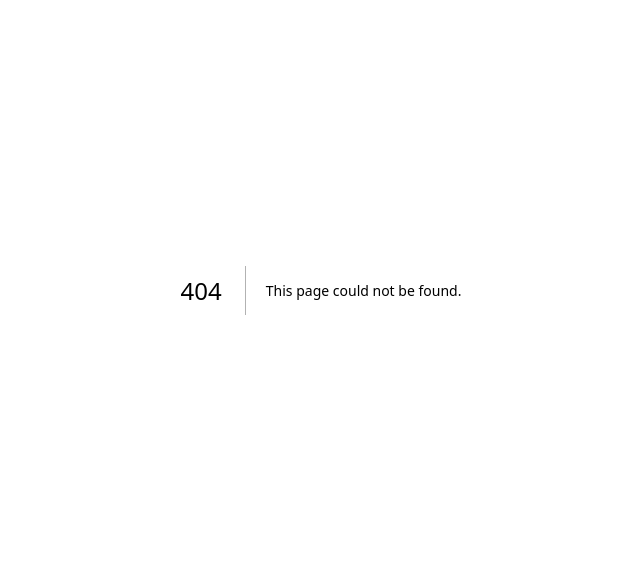
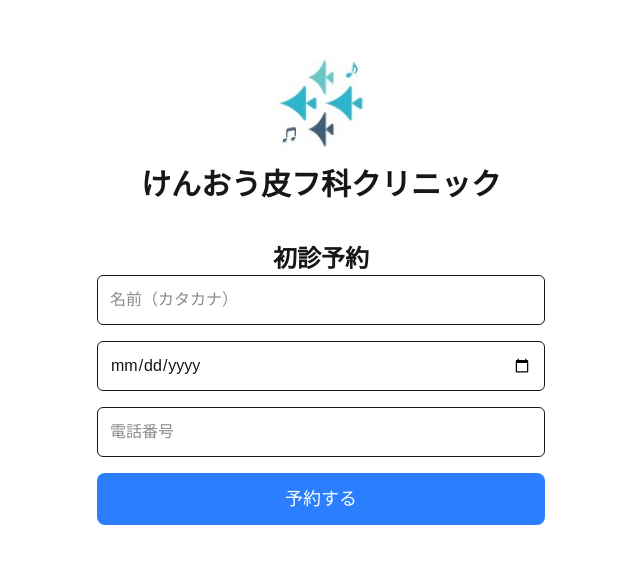
Before and after one commit to 39raisho1/clinic-reserve, a Next.js app: page /shoshin in a window 1280 px wide. Before the commit this address had no page. Shown: the part 110-674 px from the top of the page, without its empty margins (319-959 px from the left). Built offline with nearby package versions, Linux system fonts and the light colour scheme.

Commit message:
初診・再診のページを正しいディレクトリに移動

```diff
--- /dev/null
+++ b/pages/saishin.js
@@ -0,0 +1,5 @@
+import { SaishinReservation } from "../components/ReservationForms";
+
+export default function SaishinPage() {
+  return <SaishinReservation />;
+}
--- /dev/null
+++ b/pages/shoshin.js
@@ -0,0 +1,5 @@
+import { ShoshinReservation } from "../components/ReservationForms";
+
+export default function ShoshinPage() {
+  return <ShoshinReservation />;
+}
```
